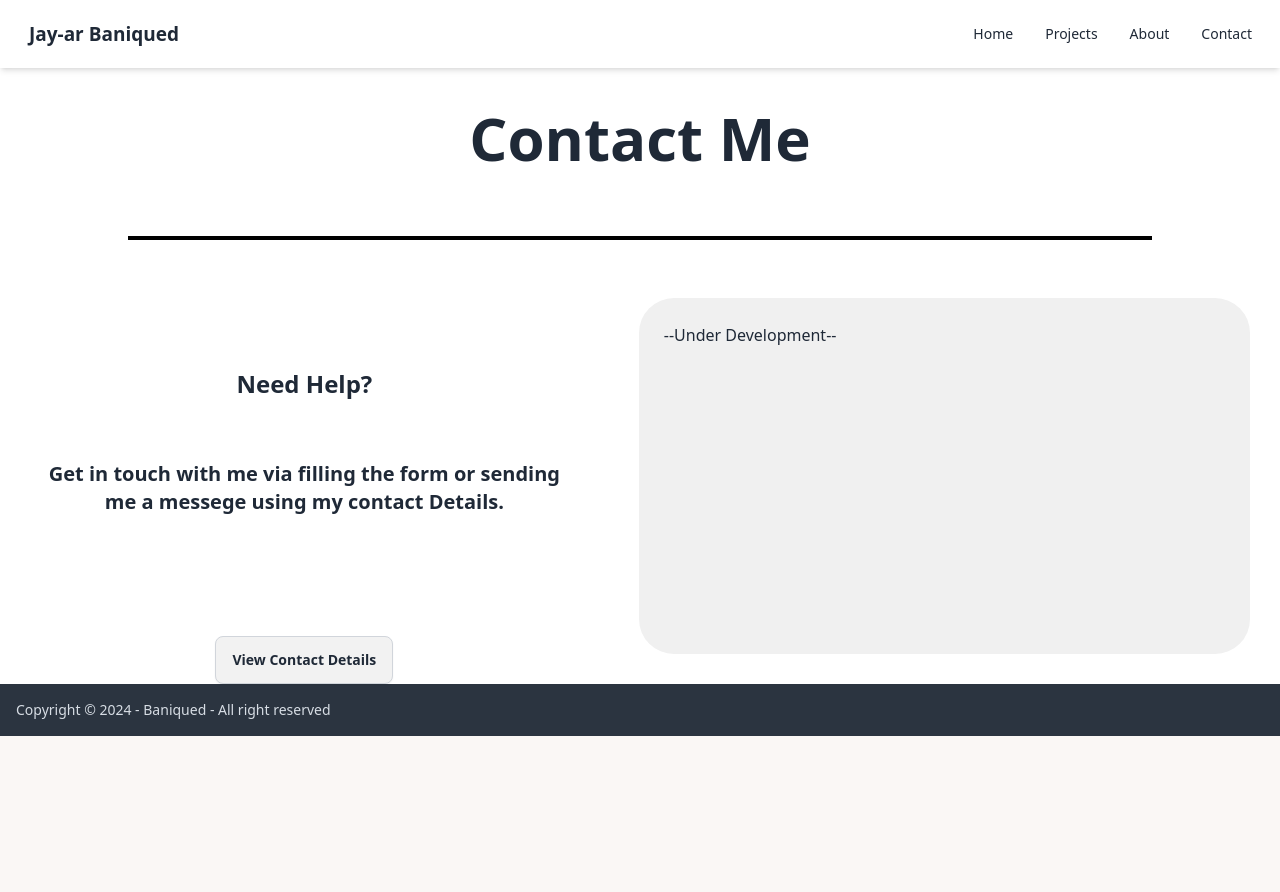
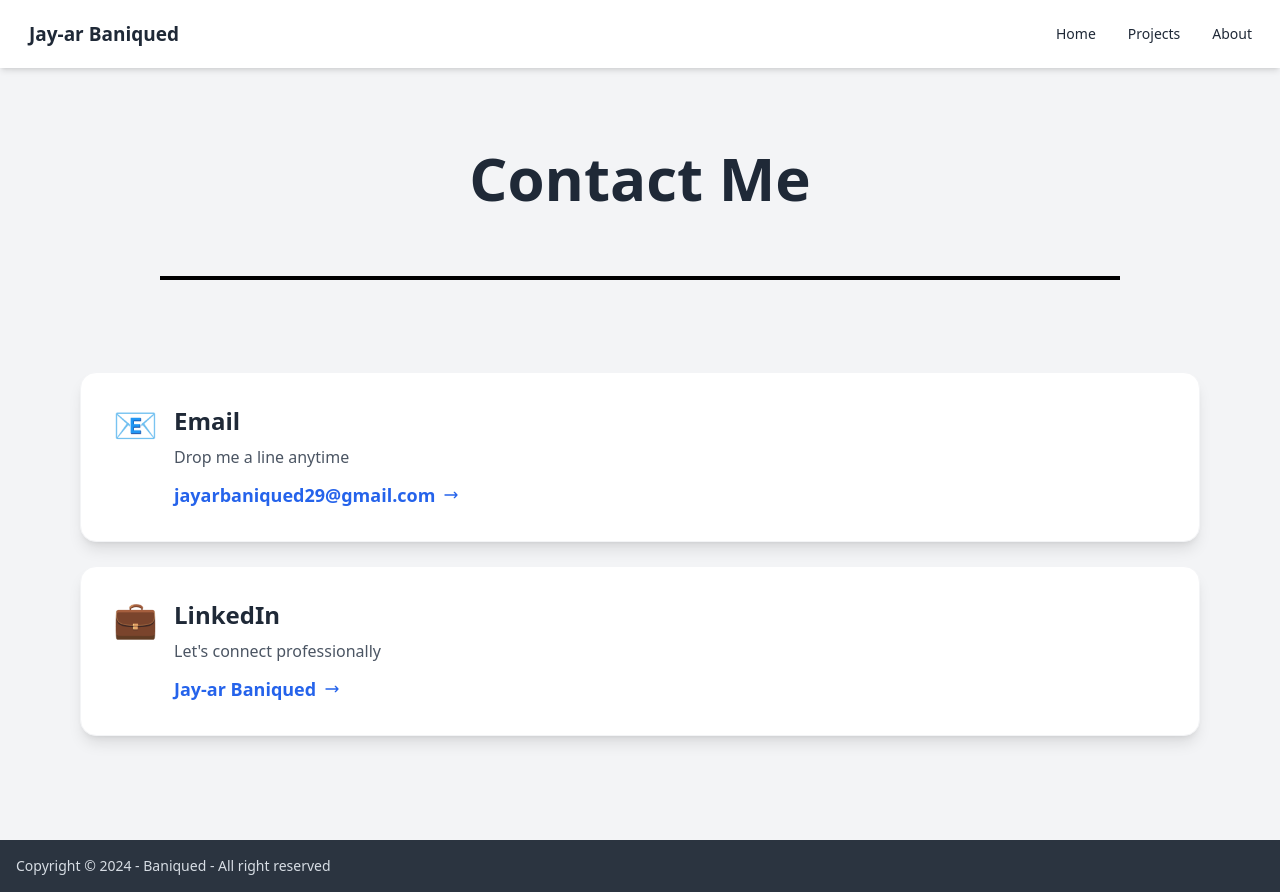
Before and after one commit to Adex29/Portfolio, a React (Create React App) app: page /contactme in a window 1280 px wide. Before the commit the page ends 800 px from the top, so only its background shows below. Built offline with nearby package versions, Linux system fonts and the light colour scheme.

Commit message:
Refactor AboutMe and ContactMe components for improved layout and functionality; update Header navigation

```diff
--- a/src/Pages/AboutMe.js
+++ b/src/Pages/AboutMe.js
@@ -1,47 +1,96 @@
-import Header from '../components/Header'
-import Footer from '../components/Footer'
-import '../css/customStyle.css';
+import Header from "../components/Header";
+import Footer from "../components/Footer";
+import "../css/customStyle.css";
 
-function AboutMe(){
-    return(
+function AboutMe() {
+  const contactMethods = [
+    {
+      icon: (
+        <svg
+          xmlns="http://www.w3.org/2000/svg"
+          viewBox="0 0 24 24"
+          fill="currentColor"
+          className="w-9 h-9"
+        >
+          <path d="M1.5 8.67v8.58a3 3 0 003 3h15a3 3 0 003-3V8.67l-8.928 5.493a3 3 0 01-3.144 0L1.5 8.67z" />
+          <path d="M22.5 6.908V6.75a3 3 0 00-3-3h-15a3 3 0 00-3 3v.158l9.714 5.978a1.5 1.5 0 001.572 0L22.5 6.908z" />
+        </svg>
+      ),
+      title: "Email",
+      value: "jayarbaniqued29@gmail.com",
+      link: "mailto:jayarbaniqued29@gmail.com",
+      description: "Drop me a line anytime",
+      colorClassName: "text-blue-600",
+      hoverColorClassName: "hover:text-blue-700",
+    },
+    {
+      icon: (
+        <svg
+          xmlns="http://www.w3.org/2000/svg"
+          viewBox="0 0 24 24"
+          fill="currentColor"
+          className="w-9 h-9"
+        >
+          <path d="M20.447 20.452h-3.554v-5.569c0-1.328-.027-3.037-1.852-3.037-1.853 0-2.136 1.445-2.136 2.939v5.667H9.351V9h3.414v1.561h.046c.477-.9 1.637-1.85 3.37-1.85 3.601 0 4.267 2.37 4.267 5.455v6.286zM5.337 7.433c-1.144 0-2.063-.926-2.063-2.065 0-1.138.92-2.063 2.063-2.063 1.14 0 2.064.925 2.064 2.063 0 1.139-.925 2.065-2.064 2.065zm1.782 13.019H3.555V9h3.564v11.452zM22.225 0H1.771C.792 0 0 .774 0 1.729v20.542C0 23.227.792 24 1.771 24h20.451C23.2 24 24 23.227 24 22.271V1.729C24 .774 23.2 0 22.225 0z" />
+        </svg>
+      ),
+      title: "LinkedIn",
+      value: "Jay-ar Baniqued",
+      link: "https://www.linkedin.com/in/jay-ar-b-6a7343128/",
+      description: "Let's connect professionally",
+      colorClassName: "text-sky-600",
+      hoverColorClassName: "hover:text-sky-700",
+    },
+  ];
+
+  return (
     <div>
       <Header />
 
       <div className="px-4 py-6 sm:px-6 md:px-8 lg:p-10">
         <center>
-                    <h1 className="text-4xl sm:text-5xl lg:text-6xl py-6 md:py-8 lg:py-10 font-semibold">About Me</h1>
-                    <hr class="w-4/5 my-7 border-t-2 border-b-2 border-black"/>
+          <h1 className="text-4xl sm:text-5xl lg:text-6xl py-6 md:py-8 lg:py-10 font-semibold">
+            About Me
+          </h1>
+          <hr className="w-4/5 my-7 border-t-2 border-b-2 border-black" />
         </center>
 
-                <div className='flex flex-col-reverse bg-gray-200 m-0 lg:flex lg:flex-row img-container'>
-                    <div className='basis-3/4 content-center'>
+        <div className="flex flex-col-reverse bg-gray-200 m-0 lg:flex lg:flex-row img-container">
+          <div className="basis-3/4 content-center">
             <center>
-                            {/* Responsive padding and text size for paragraphs */}
               <p className="p-4 sm:p-6 md:p-8 lg:p-10 text-lg sm:text-xl md:text-2xl lg:text-3xl text-justify">
-                                Hi, I'm Jay-ar Baniqued, currently a 4th-year college student at Central Luzon State University. My academic journey has allowed me to develop a strong foundation in information technology, and I’m passionate about leveraging technology to create solutions that make a difference.
+                Hi, I'm Jay-ar Baniqued, currently a 4th-year college student at
+                Central Luzon State University. My academic journey has allowed
+                me to develop a strong foundation in information technology, and
+                I’m passionate about leveraging technology to create solutions
+                that make a difference.
               </p>
               <p className="px-4 pb-4 sm:px-6 sm:pb-6 md:px-8 md:pb-8 lg:px-10 lg:pb-10 text-lg sm:text-xl md:text-2xl lg:text-3xl text-justify">
-                                My goal is to continue learning, growing, and contributing to projects that blend technology and community service. Whether it’s through my academic pursuits or personal projects, I’m always eager to take on new challenges and explore new opportunities.
+                My goal is to continue learning, growing, and contributing to
+                projects that blend technology and community service. Whether
+                it’s through my academic pursuits or personal projects, I’m
+                always eager to take on new challenges and explore new
+                opportunities.
               </p>
             </center>
           </div>
-                    <div className='basis-1/4 flex items-center justify-center p-4 lg:p-0'>
+          <div className="basis-1/4 flex items-center justify-center p-4 lg:p-0">
             <img
-                            className="p-2 img-border-radius m-auto w-48 h-48 sm:w-56 sm:h-56 md:w-64 md:h-64 lg:w-72 lg:h-72 xl:w-[300px] xl:h-[300px] object-cover" // img-border-radius from customStyle.css. Added object-cover.
+              className="p-2 img-border-radius m-auto w-48 h-48 sm:w-56 sm:h-56 md:w-64 md:h-64 lg:w-72 lg:h-72 xl:w-[300px] xl:h-[300px] object-cover"
               src="/aboutMe.jpg"
               alt="AboutMeImage"
             />
           </div>
         </div>
 
-                <div className='md:flex mt-4 lg:gap-x-1 gap-x-4'>
-                    <div className='md:basis-1/2 certificate-container md:mr-0 lg:md:mr-2 mb-6 md:mb-0'>
+        <div className="md:flex mt-4 lg:gap-x-1 gap-x-4">
+          <div className="md:basis-1/2 certificate-container md:mr-0 lg:md:mr-2 mb-6 md:mb-0">
             <center>
               <h3 className="text-xl sm:text-2xl pt-4 sm:pt-5 font-semibold">
                 AWARDS AND CERTIFICATION
               </h3>
             </center>
-                        <div className='p-4 sm:p-6 md:p-8 lg:p-10 text-sm sm:text-base'>
+            <div className="p-4 sm:p-6 md:p-8 lg:p-10 text-sm sm:text-base">
               <p className="mb-4">
                 <i>Civil Service Eligible (Professional)</i>
                 <br />
@@ -59,35 +108,91 @@ function AboutMe(){
               </p>
             </div>
           </div>
-                    <div className='md:basis-1/2 content-center certificate-container mt-4 md:mt-0 md:ml-0 lg:md:ml-2'>
+          <div className="md:basis-1/2 content-center certificate-container mt-4 md:mt-0 md:ml-0 lg:md:ml-2">
             <center>
-                            <h3 className='text-xl sm:text-2xl pt-4 sm:pt-5 font-semibold'>
+              <h3 className="text-xl sm:text-2xl pt-4 sm:pt-5 font-semibold">
                 WORK EXPERIENCE
               </h3>
             </center>
-                        <div className='p-4 sm:p-6 md:p-8 lg:p-10 text-sm sm:text-base'>
+            <div className="p-4 sm:p-6 md:p-8 lg:p-10 text-sm sm:text-base">
               <p className="mb-4">
                 <i>Project League of Developers Initiative (LODI)</i>
                 <br />
-                                <i className="text-xs sm:text-sm">Department of Science and Technology (DOST) Central Office,
-                                Planning and Evaluation Service - Information Technology Division.</i>
+                <i className="text-xs sm:text-sm">
+                  Department of Science and Technology (DOST) Central Office,
+                  Planning and Evaluation Service - Information Technology
+                  Division.
+                </i>
                 <br />
-                                <strong className="text-xs sm:text-sm">June - August 2024</strong>
+                <strong className="text-xs sm:text-sm">
+                  June - August 2024
+                </strong>
               </p>
               <p>
                 <i>Special Program for the Employment of Students (SPES) </i>
                 <br />
-                                <i className="text-xs sm:text-sm">Science City of Munoz Public Employment Service Office (PESO)</i>
+                <i className="text-xs sm:text-sm">
+                  Science City of Munoz Public Employment Service Office (PESO)
+                </i>
                 <br />
                 <strong className="text-xs sm:text-sm">June - July 2023</strong>
               </p>
             </div>
           </div>
         </div>
+        <div className="pt-4">
+          <div className="lg:flex lg:gap-16 items-center">
+            <div className="lg:w-full mb-12 lg:mb-0">
+              <div className="space-y-6">
+                {contactMethods.map((method, index) => (
+                  <div
+                    key={index}
+                    className="w-full group bg-white rounded-lg p-8 shadow-lg hover:shadow-2xl transition-all duration-300 transform hover:-translate-y-2 border border-gray-100"
+                  >
+                    <div className="flex items-start space-x-4">
+                      <div
+                        className={`text-gray-700 group-hover:scale-110 group-hover:${method.colorClassName} transition-all duration-300`}
+                      >
+                        {method.icon}
+                      </div>
+                      <div className="flex-1">
+                        <h3 className="text-2xl font-bold text-gray-800 mb-2">
+                          {method.title}
+                        </h3>
+                        <p className="text-gray-600 mb-3">
+                          {method.description}
+                        </p>
+                        <a
+                          href={method.link}
+                          className={`inline-flex items-center text-lg font-semibold ${method.colorClassName} ${method.hoverColorClassName} transition-colors duration-300 group`}
+                        >
+                          {method.value}
+                          <svg
+                            className="w-4 h-4 ml-2 group-hover:translate-x-1 transition-transform duration-300"
+                            fill="none"
+                            stroke="currentColor"
+                            viewBox="0 0 24 24"
+                          >
+                            <path
+                              strokeLinecap="round"
+                              strokeLinejoin="round"
+                              strokeWidth={2}
+                              d="M17 8l4 4m0 0l-4 4m4-4H3"
+                            />
+                          </svg>
+                        </a>
+                      </div>
+                    </div>
+                  </div>
+                ))}
+              </div>
+            </div>
+          </div>
+        </div>
       </div>
       <Footer />
     </div>
-    )
+  );
 }
 
-export default AboutMe
+export default AboutMe;
--- a/src/Pages/ContactMe.js
+++ b/src/Pages/ContactMe.js
@@ -1,71 +1,90 @@
-import Header from '../components/Header'
-import Footer from '../components/Footer'
-import { showModal, closeModal, FormSubmit} from '../components/EventHandler';
-import '../css/customStyle.css';
-
+import Header from "../components/Header";
+import Footer from "../components/Footer";
+// showModal and closeModal are not used in this component, so they can be removed
+// import { showModal, closeModal } from "../components/EventHandler";
+import "../css/customStyle.css";
 
 function ContactMe() {
-
+  const contactMethods = [
+    {
+      icon: "📧",
+      title: "Email",
+      value: "jayarbaniqued29@gmail.com",
+      link: "mailto:jayarbaniqued29@gmail.com",
+      description: "Drop me a line anytime",
+    },
+    {
+      icon: "💼",
+      title: "LinkedIn",
+      value: "Jay-ar Baniqued",
+      link: "https://www.linkedin.com/in/jay-ar-b-6a7343128/",
+      description: "Let's connect professionally",
+    },
+  ];
 
   return (
-        <div>
+    // 1. Add flex flex-col to make this a column-based flex container
+    //    Using min-h-screen is often preferred over h-screen for page layouts
+    //    as it allows content to grow beyond the screen height if necessary.
+    //    If you strictly want it to be exactly screen height and potentially
+    //    have internal scrolling, h-screen is fine.
+    <div className="bg-gray-100 min-h-screen flex flex-col">
       <Header />
-
-            <div className=''>
+      {/* 2. Add flex-grow to this main content wrapper so it expands */}
+      {/*    It's good practice to use a <main> tag for the main content */}
+      <main className="md:p-10 p-3 flex-grow">
         <center>
-                    <h1 className="text-6xl font-semibold py-10 ">Contact Me</h1>
+          <h1 className="text-6xl py-10 font-semibold">Contact Me</h1>
           <hr className="w-4/5 my-7 border-t-2 border-b-2 border-black" />
         </center>
-                <div className='lg:flex'>
-                    <div className='basis-1/2 relative '>
-                        {/* <img className="absolute ml-36 mt-2 z-10 opacity-25" src="/conatctMeBackground.png" width="350" alt='contact-background-image'></img> */}
-                        <center className='d-flex flex-col justify-content-center relative z-20'>
-                            <h3 className="text-2xl py-5 mt-20"><strong>Need Help?</strong></h3>
-                            <p className='p-10 text-xl font-semibold'>Get in touch with me via filling the form or sending me a messege using my contact Details.</p>
-                            <button className="btn border-gray-300 md:mt-20" onClick={() => showModal()}>View Contact Details</button>
-                        </center>
+        <div className="max-w-6xl mx-auto px-4 py-16">
+          <div className="lg:flex lg:gap-16 items-center">
+            <div className="lg:w-full mb-12 lg:mb-0">
+              <div className="space-y-6">
+                {contactMethods.map((method, index) => (
+                  <div
+                    key={index}
+                    className="group bg-white rounded-2xl p-8 shadow-lg hover:shadow-2xl transition-all duration-300 transform hover:-translate-y-2 border border-gray-100"
+                  >
+                    <div className="flex items-start space-x-4">
+                      <div className="text-4xl group-hover:scale-110 transition-transform duration-300">
+                        {method.icon}
                       </div>
-                    <div className='basis-1/2 z-40 relative contact-container lg:shrink'>--Under Development--</div>
-                    {/* <div className='basis-1/2 z-40 relative contact-container lg:shrink'>
-                        <center>
-                            <h3 className="text-2xl py-5"><strong>MESSAGE ME</strong></h3>
-                            <form className='form-control w-3/4'>
-                                <label className="input input-bordered flex items-center gap-2 m-2">
-                                    Name:
-                                    <input type="text" className="grow" placeholder="" required />
-                                </label>
-                                <label className="input input-bordered flex items-center gap-2 m-2">
-                                    Email:
-                                    <input type="email" className="grow" placeholder="" required />
-                                </label>
-                                <label className="input input-bordered flex items-center gap-2 m-2">
-                                    Phone:
-                                    <input type="tel" className="grow" placeholder="" required />
-                                </label>
-                                <textarea className="textarea textarea-bordered m-2" placeholder="Message" required></textarea>
-                                <button onClick={() => FormSubmit()} type="button" className="btn btn-success m-2">Send</button>
-                            </form>
-                        </center>
-                    </div> */}
+                      <div className="flex-1">
+                        <h3 className="text-2xl font-bold text-gray-800 mb-2">
+                          {method.title}
+                        </h3>
+                        <p className="text-gray-600 mb-3">
+                          {method.description}
+                        </p>
+                        <a
+                          href={method.link}
+                          className="inline-flex items-center text-lg font-semibold text-blue-600 hover:text-purple-600 transition-colors duration-300 group"
+                        >
+                          {method.value}
+                          <svg
+                            className="w-4 h-4 ml-2 group-hover:translate-x-1 transition-transform duration-300"
+                            fill="none"
+                            stroke="currentColor"
+                            viewBox="0 0 24 24"
+                          >
+                            <path
+                              strokeLinecap="round"
+                              strokeLinejoin="round"
+                              strokeWidth={2}
+                              d="M17 8l4 4m0 0l-4 4m4-4H3"
+                            />
+                          </svg>
+                        </a>
                       </div>
                     </div>
-
-            <dialog id="my_modal_5" className="modal modal-bottom sm:modal-middle">
-                <div className="modal-box">
-                    <center>
-                        <h3 className="font-bold text-2xl pb-5 "><strong>CONTACT DETAILS</strong></h3>
-                        <hr className="w-full border-black " />
-                        <h6 className="text-2xl pt-5"><a className='link link-hover' href="mailto:jayarbaniqued29@gmail.com">jayarbaniqued29@gmail.com</a></h6>
-                        {/* <h6 className="text-2xl">0951-072-8003</h6> */}
-                        <h6 className="text-2xl pt-5"><strong>LinkedIn</strong></h6>
-                        <h6 className="text-2xl"><a className='link link-hover' href="https://www.linkedin.com/in/jay-ar-b-6a7343128/">Jay-ar Baniqued</a></h6>
-
-                    </center>
-                    <div className='modal-action'>
-                        <button onClick={() => closeModal()} className="btn">Close</button>
+                  </div>
+                ))}
               </div>
             </div>
-            </dialog>
+          </div>
+        </div>
+      </main>
       <Footer />
     </div>
   );
--- a/src/Pages/Projects.js
+++ b/src/Pages/Projects.js
@@ -2,6 +2,8 @@ import React, { Component} from 'react'
 import Header from '../components/Header'
 import Footer from '../components/Footer'
 import ProjectBuilder from '../components/ProjectBuilder'
+
+
 
 class Projects extends Component{
 
--- a/src/components/Header.js
+++ b/src/components/Header.js
@@ -5,7 +5,7 @@ function Header() {
         { href: "/", label: "Home" },
         { href: "/projects", label: "Projects" },
         { href: "/aboutme", label: "About" },
-        { href: "/contactme", label: "Contact" },
+        // { href: "/contactme", label: "Contact" },
     ];
 
     return (
```
Lines whose indentation alone changed are shown as unchanged.
